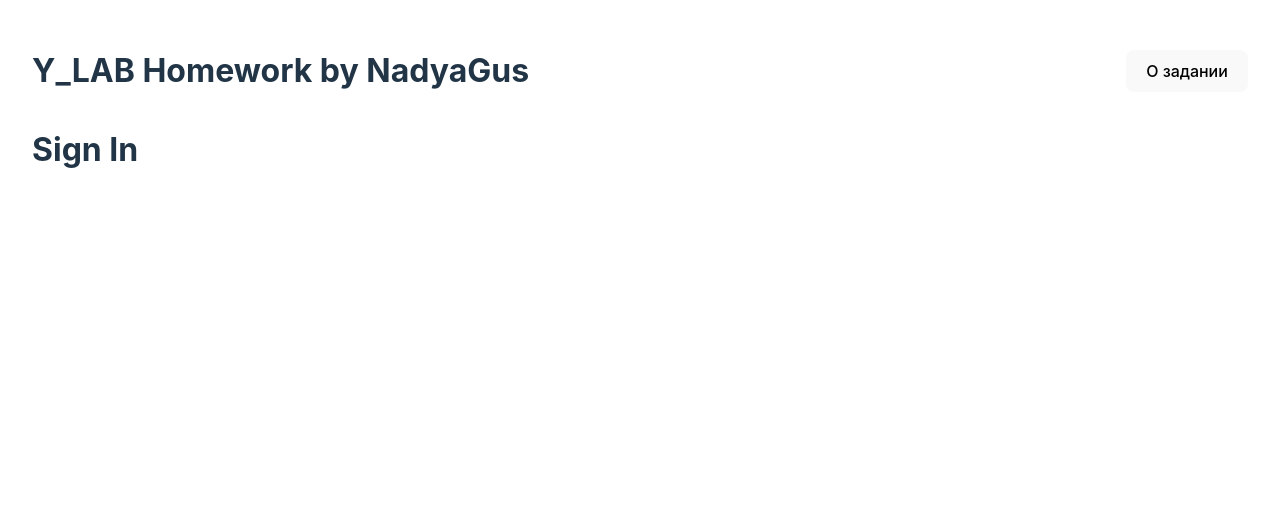
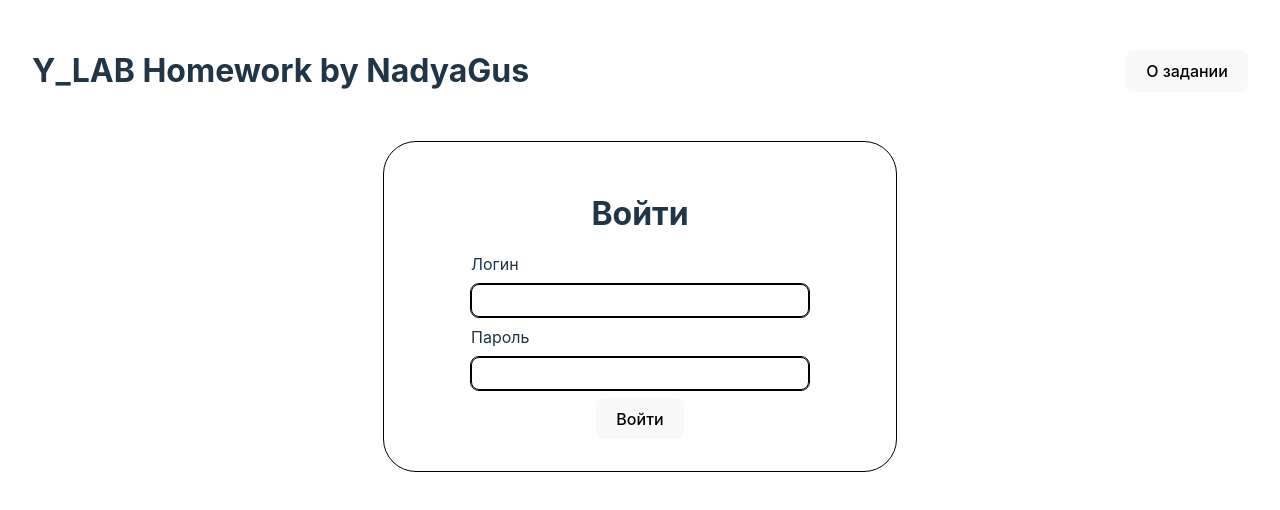
Before and after one commit to NadyaGus/y_lab, a React (Vite) app in the folder homework_1/: page / in a window 1280 px wide. Shown: the top 510 px of the page. Built offline with nearby package versions, Linux system fonts and the light colour scheme.

Commit message:
feat: add sign in form

```diff
--- a/homework_1/package.json
+++ b/homework_1/package.json
@@ -18,7 +18,8 @@
   },
   "dependencies": {
     "react": "^18.3.1",
-    "react-dom": "^18.3.1"
+    "react-dom": "^18.3.1",
+    "react-hook-form": "^7.53.0"
   },
   "devDependencies": {
     "@eslint/js": "^9.9.0",
--- /dev/null
+++ b/homework_1/src/pages/SignIn.module.css
@@ -0,0 +1,28 @@
+.form {
+  display: flex;
+  flex-direction: column;
+  align-items: center;
+  border-radius: 2rem;
+  padding: 2rem;
+  margin: 2rem auto;
+  max-width: 28rem;
+  outline: 1px solid #000;
+}
+
+.label {
+  display: flex;
+  flex-direction: column;
+}
+
+.input {
+  margin: 0.5rem 0;
+  padding: 0.5rem;
+  border-radius: 0.5rem;
+  outline: 1px solid #000;
+  width: 20rem;
+  border: 1px solid #000;
+
+  @media screen and (max-width: 440px) {
+    width: 100%;
+  }
+}
--- a/homework_1/src/pages/SignIn.tsx
+++ b/homework_1/src/pages/SignIn.tsx
@@ -1,9 +1,37 @@
 import type { ReactNode } from 'react';
+import type { SubmitHandler } from 'react-hook-form';
+import { useForm } from 'react-hook-form';
+
+import classes from './SignIn.module.css';
+
+interface Inputs {
+  login: string;
+  password: string;
+}
 
 export function SignIn(): ReactNode {
+  // const handleSubmit = (e: FormEvent): void => {
+  //   e.preventDefault();
+  //   console.log('submit');
+  // };
+
+  const { handleSubmit, register } = useForm<Inputs>();
+  const onSubmit: SubmitHandler<Inputs> = (data) => console.log(data);
+
   return (
     <div>
-      <h1>Sign In</h1>
+      <form className={classes.form} onSubmit={(event) => void handleSubmit(onSubmit)(event)}>
+        <h1>Войти</h1>
+        <label className={classes.label}>
+          Логин
+          <input className={classes.input} type="text" {...register('login')} />
+        </label>
+        <label className={classes.label}>
+          Пароль
+          <input className={classes.input} type="password" {...register('password')} />
+        </label>
+        <button type="submit">Войти</button>
+      </form>
     </div>
   );
 }
```
Also changed, not shown: 1 other file (tests, documents, lock files or other folders).
